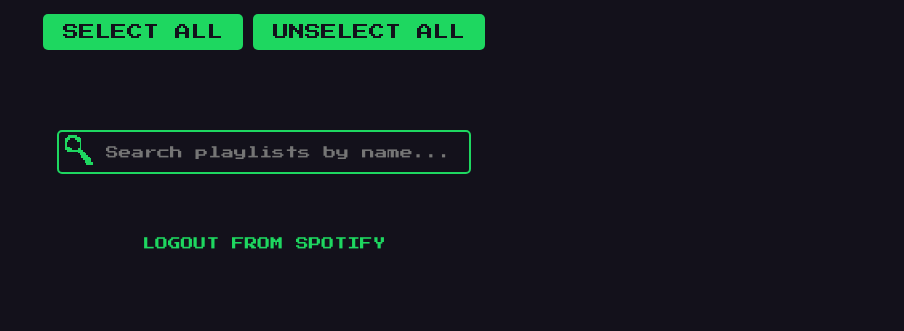
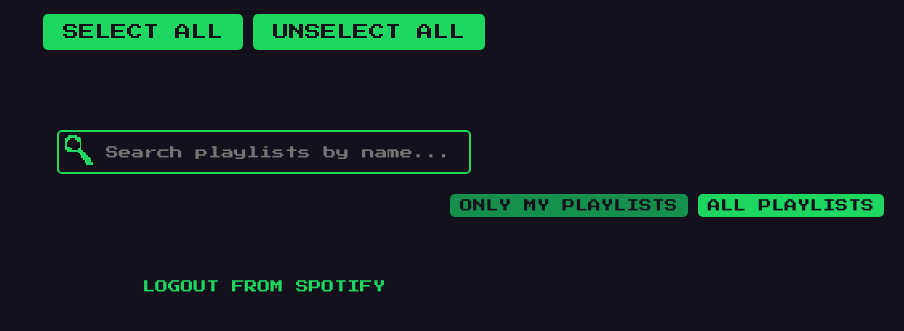
Before and after one commit to charlottetowell/spotify-playlist-ripper, a Flask app: template templates/extracting_playlists.html in a window 1280 px wide. Shown: the part 219-550 px from the top of the page, without its empty margins (376-1280 px from the left). Run offline with Flask 3, Linux system fonts and the light colour scheme; the template is opened without the code that fills it, so the values that code supplies are empty; parts of the project's set-up code (start-up, migrations or seed data) failed here and were passed over.

Commit message:
implement my playlists only vs all playlists filter

```diff
--- a/templates/extracting_playlists.html
+++ b/templates/extracting_playlists.html
@@ -206,6 +206,34 @@
         .extract-tracks:hover {
             background-color: #0f6e38;
         }
+
+        .filter-container {
+            display: flex;
+            justify-content: flex-end;
+            gap: 10px;
+            margin-bottom: 20px;
+            width: 100%;
+        }
+
+        .filter-button {
+            background-color: var(--primary-color);
+            color: var(--text-color);
+            font-size: 0.8rem;
+            padding: 5px 10px;
+            border: none;
+            border-radius: 5px;
+            cursor: pointer;
+            text-transform: uppercase;
+            font-family: 'Press Start 2P', cursive;
+        }
+
+        .filter-button.active {
+            background-color: #148f4c;
+        }
+
+        .filter-button:hover {
+            background-color: #0f6e38;
+        }
     </style>
 </head>
 <body>
@@ -223,12 +251,23 @@
         <img src="/static/search.png" alt="Search Icon">
         <input type="text" id="search-bar" placeholder="Search playlists by name...">
     </div>
+    <div class="filter-container">
+        <button id="filter-my-playlists" class="filter-button active">Only My Playlists</button>
+        <button id="filter-all-playlists" class="filter-button">All Playlists</button>
+    </div>
     <div id="playlist-grid" class="playlist-grid"></div>
     <button class="logout" onclick="window.location.href='/logout'">Logout from Spotify</button>
 
     <script>
         document.addEventListener('DOMContentLoaded', () => {
             const playlists = JSON.parse('{{ playlists|tojson|safe }}');
+            const userId = '{{ session["user_id"] }}'; // Injected from Python
+
+            console.log('User ID:', userId); // Log the user ID
+            if (playlists.length > 0) {
+                console.log('Sample Playlist Object:', playlists[0]); // Log one playlist object for structure comparison
+            }
+
             const statusElement = document.getElementById('status');
             const gridContainer = document.getElementById('playlist-grid');
             const selectAllButton = document.getElementById('select-all');
@@ -236,6 +275,9 @@
             const selectedCountElement = document.getElementById('selected-count');
             const searchBar = document.getElementById('search-bar');
             const extractTracksButton = document.getElementById('extract-tracks');
+            const filterMyPlaylistsButton = document.getElementById('filter-my-playlists');
+            const filterAllPlaylistsButton = document.getElementById('filter-all-playlists');
+            let currentFilter = 'my'; // Default filter
 
             // Render playlists dynamically
             const renderPlaylists = (playlistsToRender) => {
@@ -273,9 +315,15 @@
             // Select all functionality
             selectAllButton.addEventListener('click', () => {
                 document.querySelectorAll('.playlist-card button.select').forEach(button => {
-                    button.classList.remove('select');
-                    button.classList.add('unselect');
-                    button.textContent = 'Unselect';
+                    const card = button.parentElement;
+                    const playlistId = card.dataset.playlistId;
+                    const playlist = playlists.find(p => p.id === playlistId);
+                    if ((currentFilter === 'my' && playlist.owner?.id === userId) ||
+                        (currentFilter === 'all')) {
+                        button.classList.remove('select');
+                        button.classList.add('unselect');
+                        button.textContent = 'Unselect';
+                    }
                 });
                 updateSelectedCount();
             });
@@ -297,35 +345,34 @@
                 renderPlaylists(filteredPlaylists);
             });
 
-            // Extract tracks button functionality
-            extractTracksButton.addEventListener('click', () => {
-                const selectedPlaylists = Array.from(document.querySelectorAll('.playlist-card button.unselect'))
-                    .map(button => button.parentElement.dataset.playlistId); // Use playlist ID instead of name
+            // Filter functionality
+            const applyFilter = () => {
+                const filteredPlaylists = playlists.filter(playlist => {
+                    if (currentFilter === 'my') {
+                        return playlist.owner.id === userId;
+                    } else {
+                        return true; // Show all playlists
+                    }
+                });
+                renderPlaylists(filteredPlaylists);
+            };
 
-                // Send selected playlists to the backend
-                fetch('/set-selected-playlists', {
-                    method: 'POST',
-                    headers: {
-                        'Content-Type': 'application/json'
-                    },
-                    body: JSON.stringify({ playlists: selectedPlaylists })
-                })
-                .then(response => {
-                    if (response.ok) {
-                        // Redirect to extract tracks route
-                        window.location.href = '/extract-tracks';
-                    } else {
-                        console.error('Failed to set selected playlists');
-                    }
-                })
-                .catch(error => console.error('Error:', error));
+            filterMyPlaylistsButton.addEventListener('click', () => {
+                currentFilter = 'my';
+                filterMyPlaylistsButton.classList.add('active');
+                filterAllPlaylistsButton.classList.remove('active');
+                applyFilter();
             });
 
-            if (playlists.length > 0) {
-                statusElement.textContent = `${playlists.length} playlists found`;
-            } else {
-                statusElement.textContent = 'Loading playlists...';
-            }
+            filterAllPlaylistsButton.addEventListener('click', () => {
+                currentFilter = 'all';
+                filterAllPlaylistsButton.classList.add('active');
+                filterMyPlaylistsButton.classList.remove('active');
+                applyFilter();
+            });
+
+            // Initial filter application
+            applyFilter();
         });
     </script>
 </body>
```
